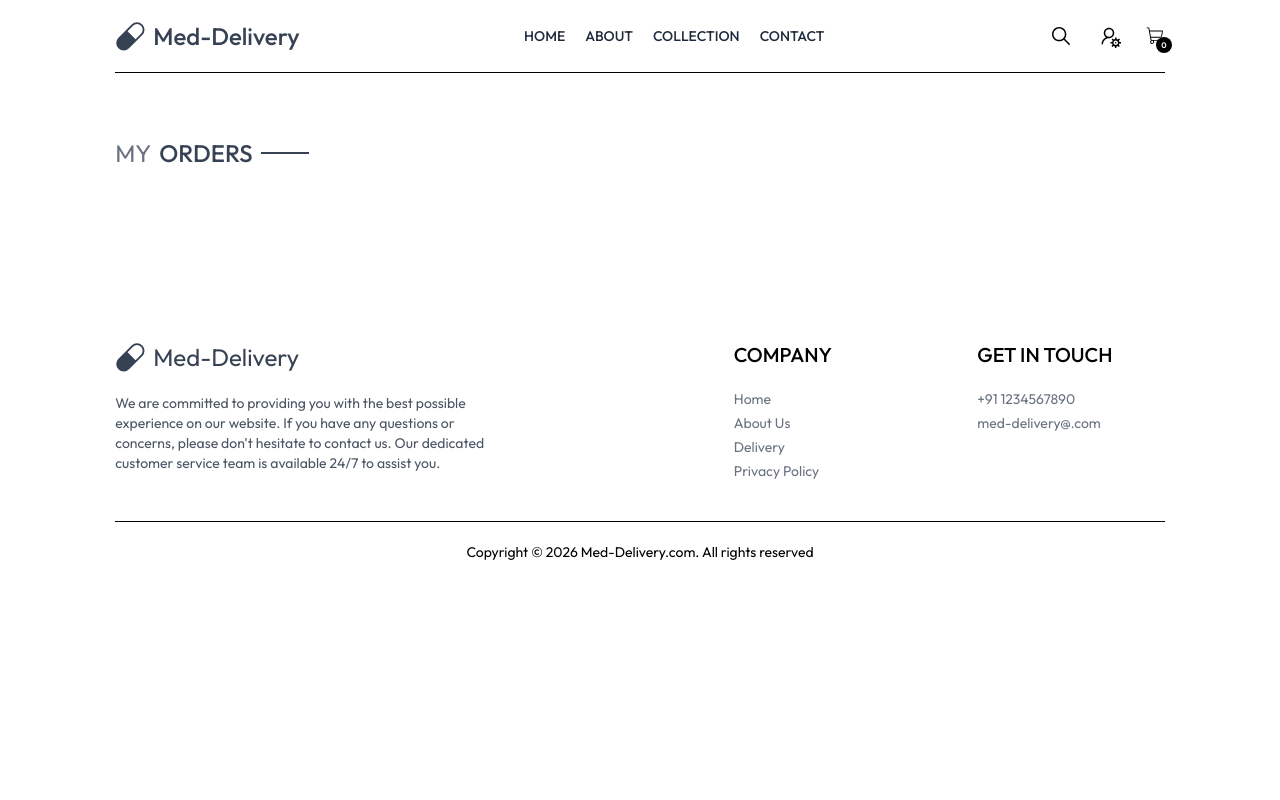
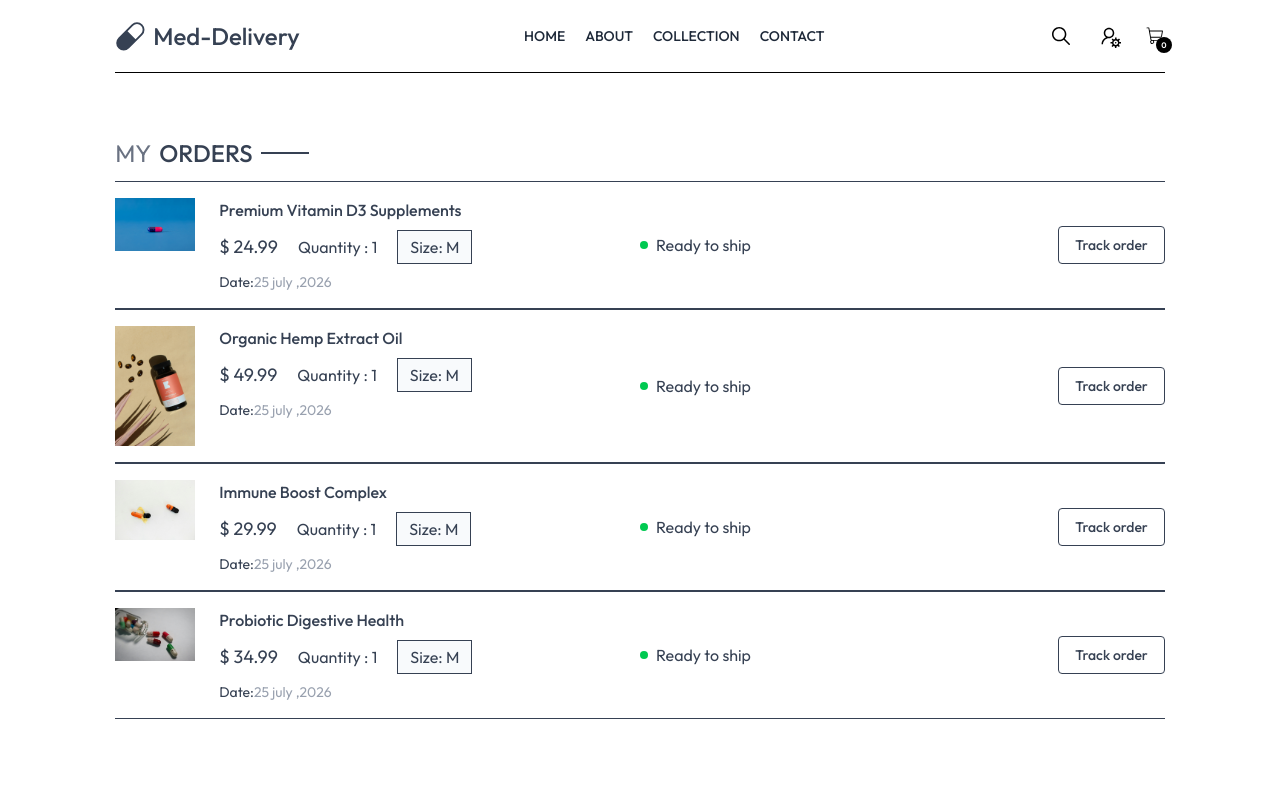
Before and after one commit to Natnael-74/Med-Delivery, a React (Vite) app in the folder frontend/: page /orders in a window 1280 px wide. Shown: the top 800 px of the page. Built offline with nearby package versions, Linux system fonts and the light colour scheme.

Commit message:
arrange the total to the orders

```diff
--- a/frontend/src/pages/Orders.jsx
+++ b/frontend/src/pages/Orders.jsx
@@ -2,14 +2,14 @@ import { useShop } from "../context/ShopContext";
 import Title from "../components/Title";
 
 function Orders() {
-  const { products, currency } = useShop();
+  const { productData, currency } = useShop();
   return (
     <div className="border-t pt-16">
       <div className="text-2xl">
         <Title title="MY" subTitle="ORDERS" />
       </div>
       <div>
-        {products?.slice(1, 4).map((product, index) => (
+        {productData?.slice(0, 4).map((product, index) => (
           <div
             key={index}
             className="py-4 border-t border-b text-gray-700 flex flex-col md:flex-row md:items-center md:justify-between gap-4"
```
